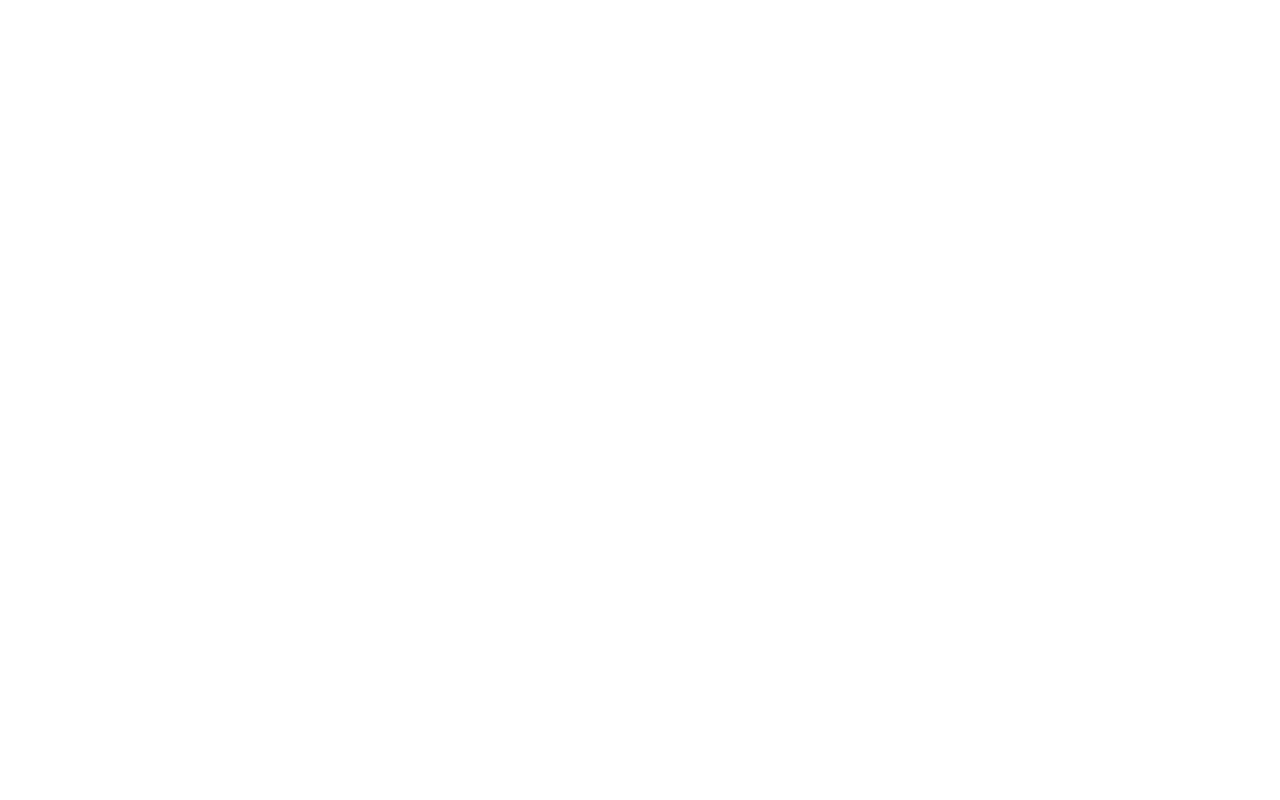
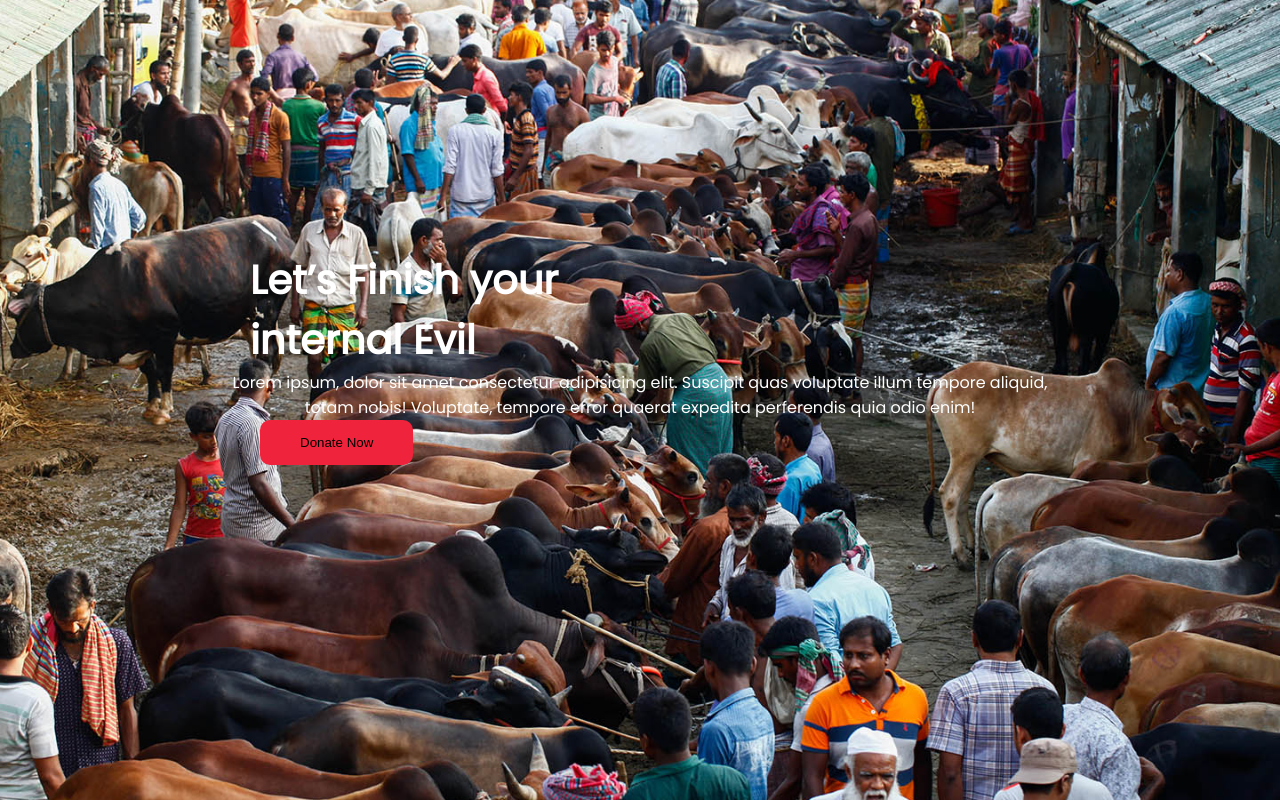
Before and after one commit to Ashikzzzz/zakat-webp, a plain HTML site: page index.html in a window 1280 px wide. Drawn offline with Linux system fonts and the light colour scheme.

Commit message:
first-part-done

```diff
--- a/index.css
+++ b/index.css
@@ -0,0 +1,39 @@
+*{
+    padding: 0;
+    margin: 0;
+    box-sizing: border-box;
+}
+body{
+    font-family: 'Poppins', sans-serif;
+}
+.banner{
+    background-image: url(img/pic1.jpg);
+    background-repeat: no-repeat;
+    height: 100vh;
+    background-size: cover;
+}
+.banner h1{
+    font-weight: 600;
+    font-size: 40px;
+    color: #FFFFFF;
+}
+.finish{
+    padding-top: 250px;
+    padding-left: 250px;
+}
+.evil{
+    padding-left:250px ;
+}
+.banner p{
+    text-align: center;
+    color: #FFFFFF;
+}
+.donate-now{
+    margin-left: 260px;
+}
+.donate-button{
+    padding: 15px 40px;
+    background-color: #EF233C;
+    border: none;
+    border-radius: 10px;
+}
--- a/index.html
+++ b/index.html
@@ -4,9 +4,20 @@
     <meta charset="UTF-8">
     <meta http-equiv="X-UA-Compatible" content="IE=edge">
     <meta name="viewport" content="width=device-width, initial-scale=1.0">
+    <link rel="preconnect" href="https://fonts.googleapis.com">
+    <link rel="preconnect" href="https://fonts.gstatic.com" crossorigin>
+    <link href="https://fonts.googleapis.com/css2?family=Poppins&display=swap" rel="stylesheet">
+    <link rel="stylesheet" href="index.css">
     <title>Donate for Zakat</title>
 </head>
 <body>
-
+    <section class="banner" >
+    <h1 class="finish">Let’s Finish your</h1>
+    <h1 class="evil">internal Evil</h1>
+    <p>Lorem ipsum, dolor sit amet consectetur adipisicing elit. Suscipit quas voluptate illum tempore aliquid,<br> totam nobis! Voluptate, tempore error quaerat expedita perferendis quia odio enim!</p>
+    <div class="donate-now">
+        <button class="donate-button">Donate Now</button>
+    </div>
+    </section>
 </body>
 </html>
```
Also changed, not shown: img/pic1.jpg (added).
